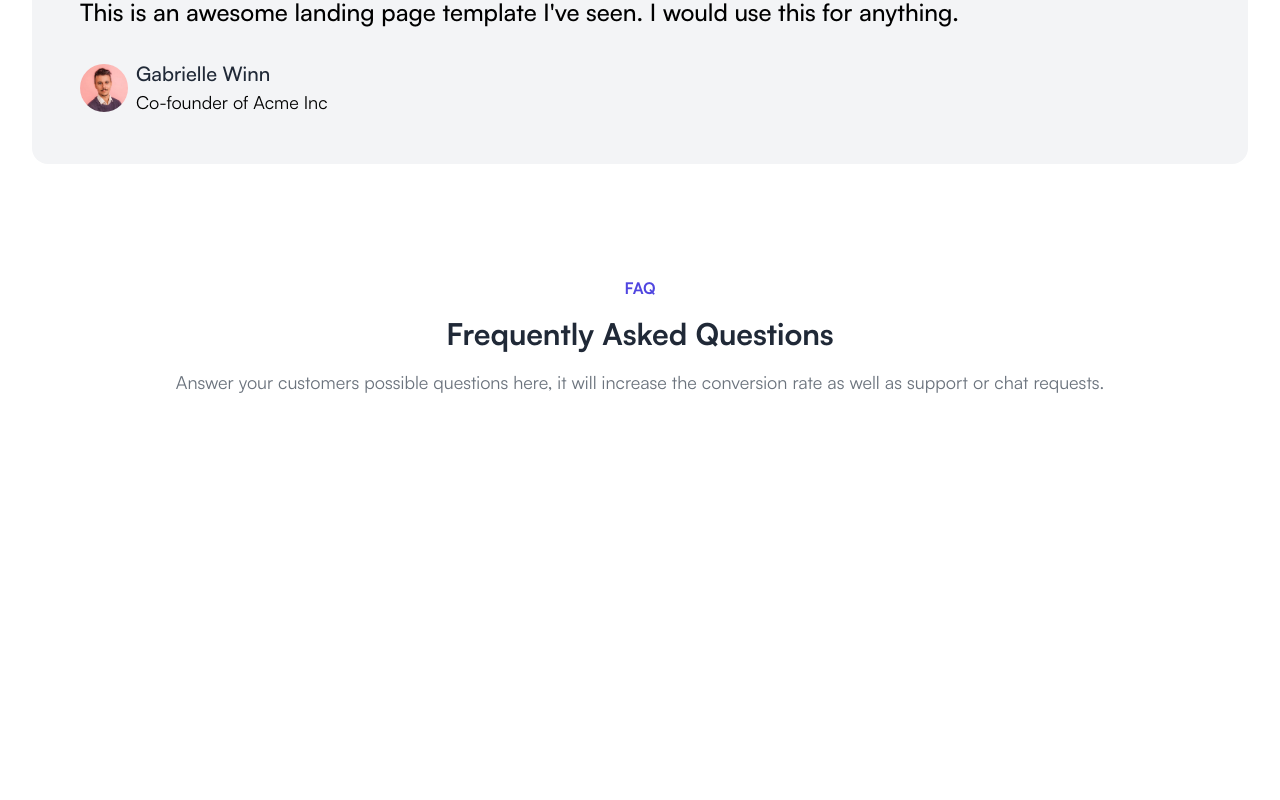
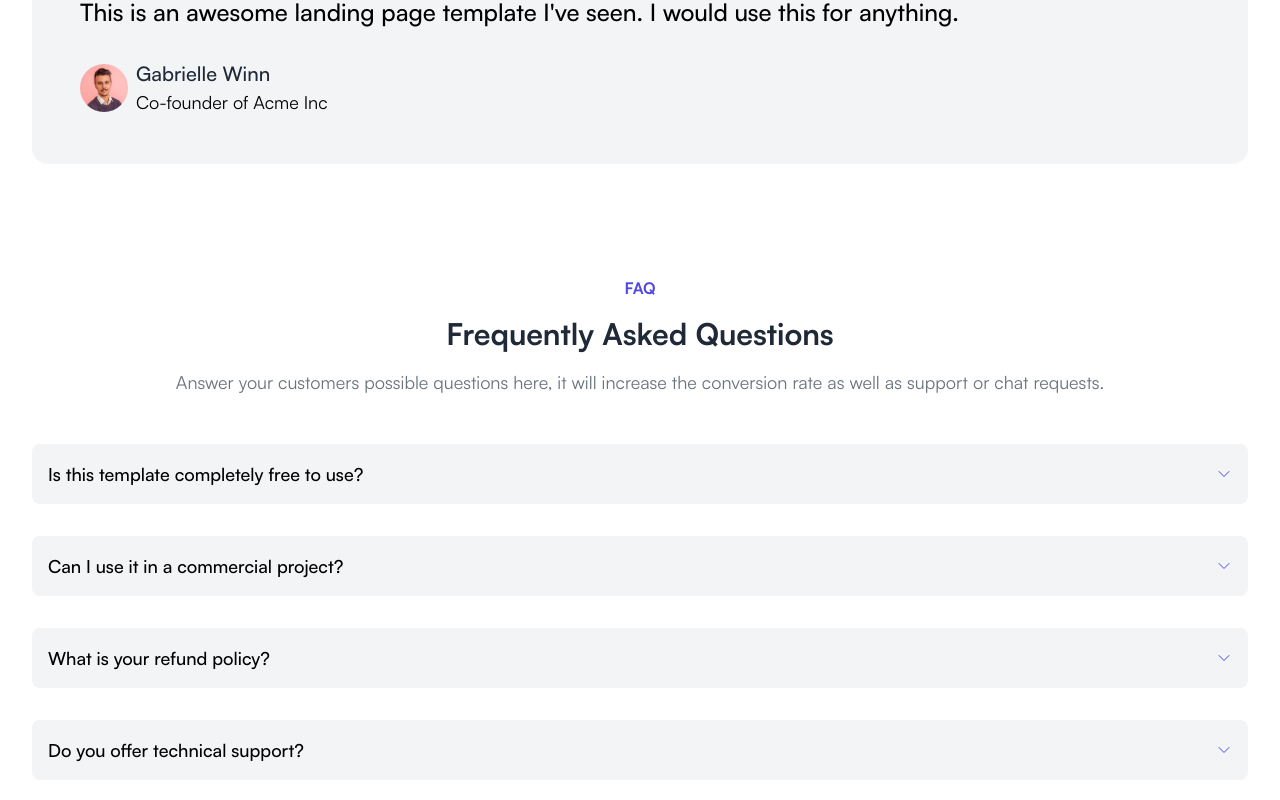
Before and after one commit to SayeemZaman/Nextly-Landing-Page, a React (Vite) app: page / in a window 1280 px wide. Shown: the part 5606-6406 px from the top of the page. Before the commit the page ends 6082 px from the top, so only its background shows below. Built offline with nearby package versions, Linux system fonts and the light colour scheme.

Commit message:
add Faqs to FaqList

```diff
--- a/src/components/FaqList.jsx
+++ b/src/components/FaqList.jsx
@@ -1,13 +1,50 @@
 import Head from "./Head";
+import { ChevronDownIcon } from "@heroicons/react/24/outline";
+
+const faqs = [
+  {
+    q: "Is this template completely free to use?",
+    a: "Yes, this template is completely free to use."
+  },
+  {
+    q: "Can I use it in a commercial project?",
+    a: "Yes, you can."
+  },
+  {
+    q: "What is your refund policy?",
+    a: "If you're unhappy with your purchase for any reason, email us within 90 days and we'll refund you in full, no questions asked."
+  },
+  {
+    q: "Do you offer technical support?",
+    a: "No, we don't offer technical support for free downloads. Please purchase a support plan to get 6 months of support."
+  },
+];
+
+function Faq({q,a}){
+  return (
+    <details className="group my-[32px]">
+      <summary className="flex items-center justify-between list-none cursor-poiner bg-soft-white p-[16px] rounded-[8px] font-medium text-lg">
+        {q}
+        <ChevronDownIcon className="text-prime w-[16px] h-[16px] flex-shrink-0 group-open:rotate-180" />
+      </summary>
+      <p className="p-[16px] pb-0 text-lg">{a}</p>
+    </details>
+  );
+};
 
 export default function FaqList(){
   return (
     <section className="flex flex-col gap-[16px]">
-    <Head
-      head="FAQ"
-      title="Frequently Asked Questions"
-      desc="Answer your customers possible questions here, it will increase the conversion rate as well as support or chat requests."
-    />
+      <Head
+        head="FAQ"
+        title="Frequently Asked Questions"
+        desc="Answer your customers possible questions here, it will increase the conversion rate as well as support or chat requests."
+      />
+      <div className="relative">
+        {faqs.map((item, i) => (
+          <Faq key={i} q={item.q} a={item.a} />
+        ))}
+      </div>
     </section>
   );
 };
```
